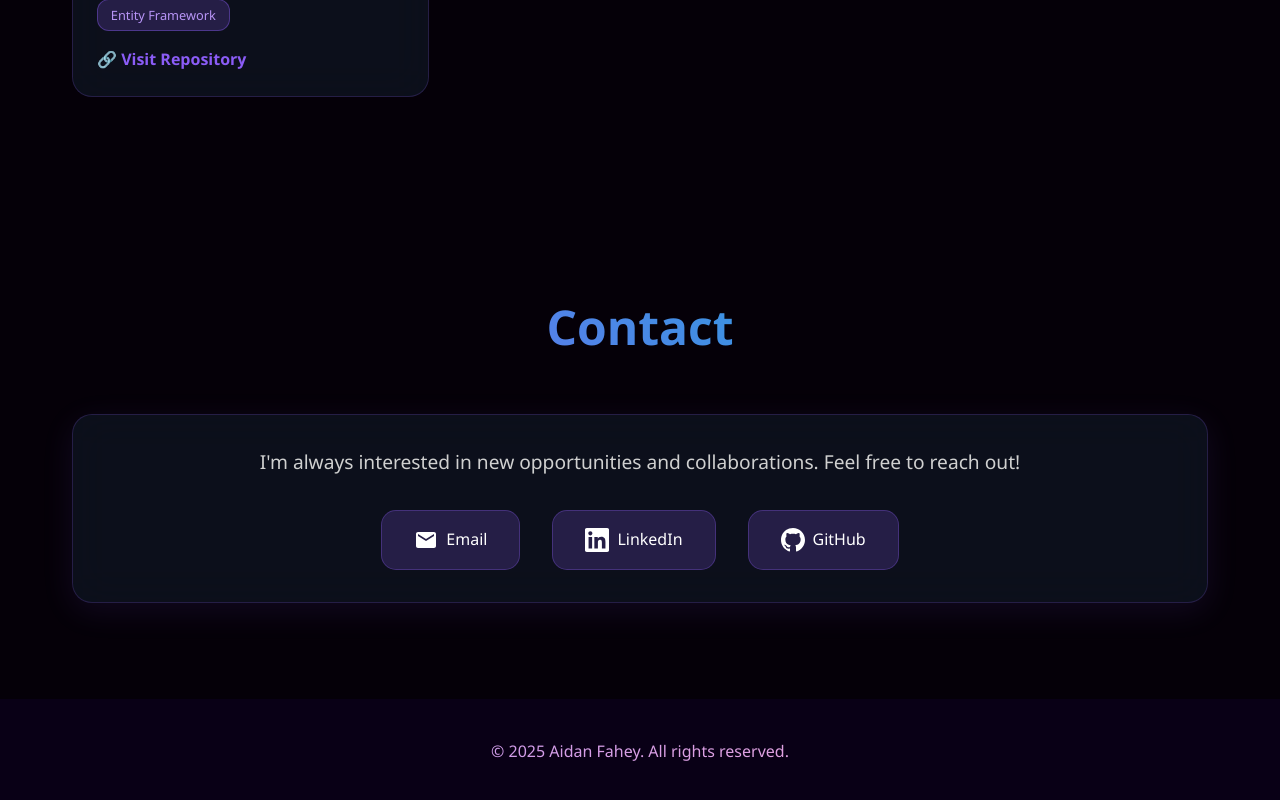
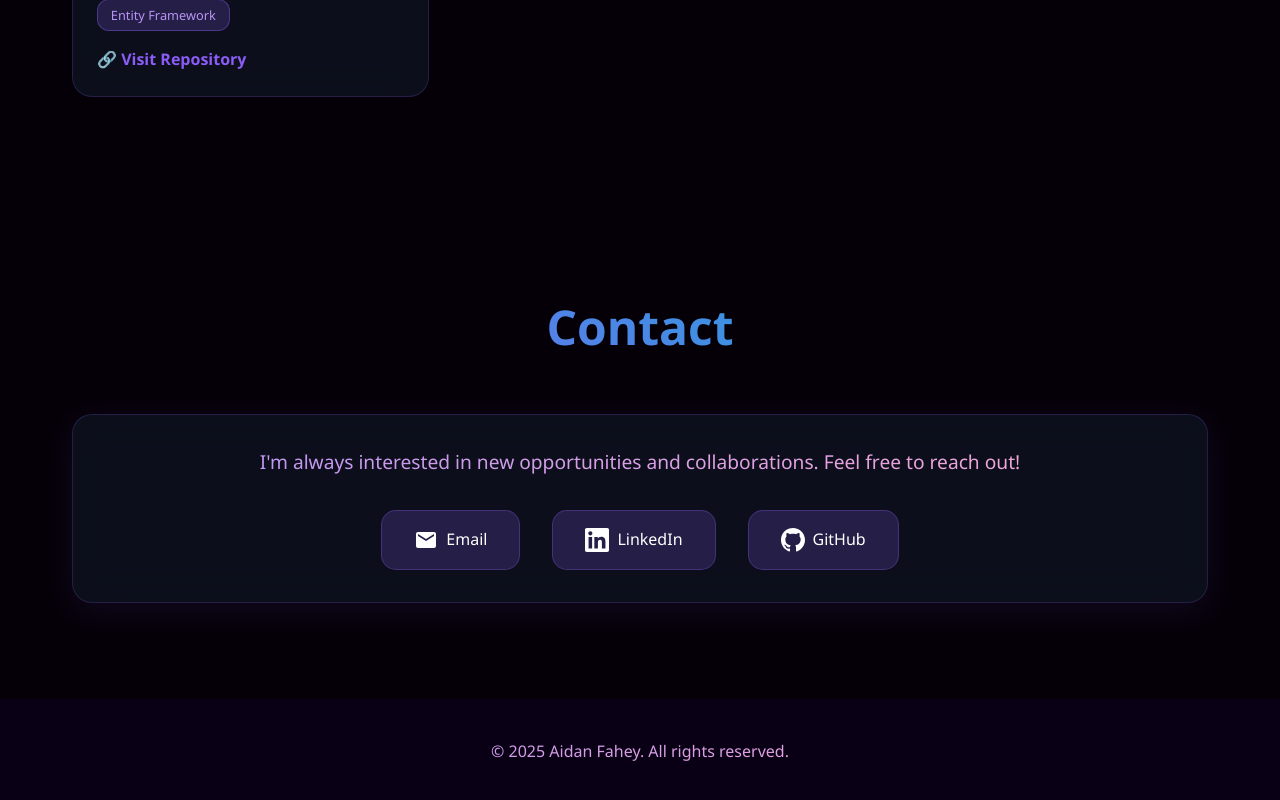
Before and after one commit to afahey03/portfolio, a React (Vite) app: page / in a window 1280 px wide. Shown: the part 6650-7450 px from the top of the page. Built offline with nearby package versions, Linux system fonts and the light colour scheme.

Commit message:
Change font color of contact us

```diff
--- a/src/App.css
+++ b/src/App.css
@@ -581,7 +581,11 @@
 .contact-text {
     font-size: 1.2rem;
     margin-bottom: 2rem;
-    color: #d0d0d0;
+    background: linear-gradient(135deg, #b794f6, #f9a8d4);
+    -webkit-background-clip: text;
+    -webkit-text-fill-color: transparent;
+    background-clip: text;
+    font-weight: 500;
 }
 
 .contact-links {
```
